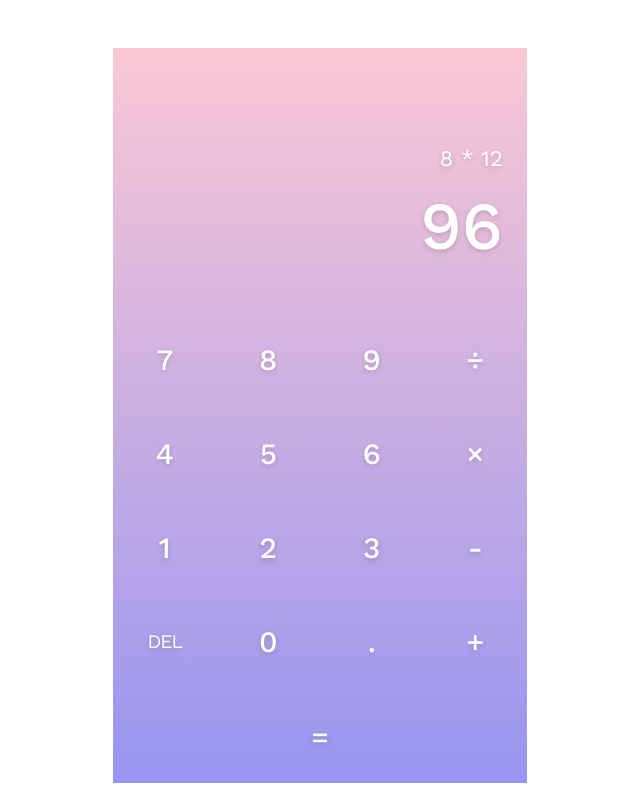
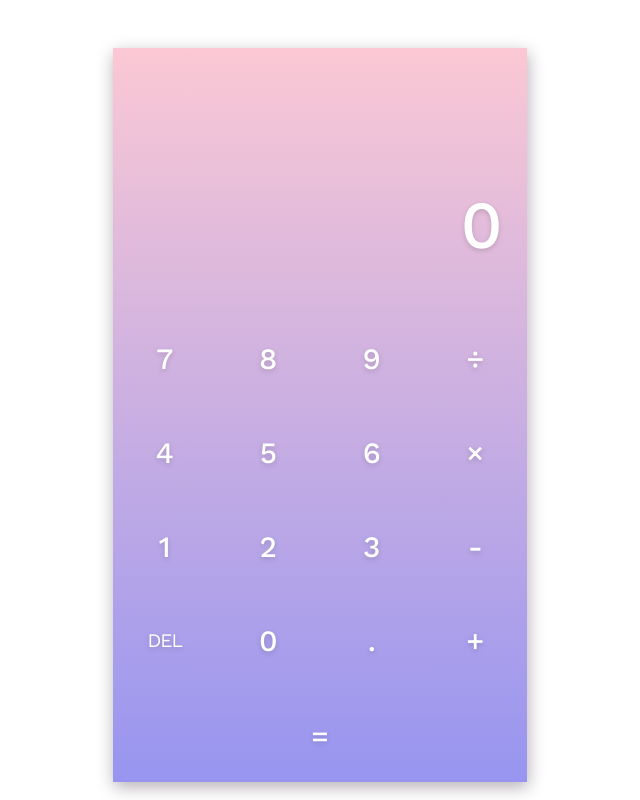
Before and after one commit to eina/calculator-fcc, a website: page src/index.html in a window 1280 px wide. Shown: the whole page, without its empty margins (320-960 px from the left). Drawn offline with nearby package versions, Linux system fonts and the light colour scheme; files that its build step writes are made by us from their sources.

Commit message:
updated design

```diff
--- a/src/index.html
+++ b/src/index.html
@@ -4,7 +4,7 @@
   <meta charset="UTF-8">
   <meta name="viewport" content="width=device-width, initial-scale=1">
 
-  <title>Wikipedia Viewer</title>
+  <title>Calculator</title>
 
   <!--stylesheets-->
   <link href="https://fonts.googleapis.com/css?family=Work+Sans:400,500" rel="stylesheet">
@@ -15,8 +15,8 @@
   <div class="container">
 
     <div class="display" id="display">
-      <p id="history">8 * 12</p>
-      <p id="sum">96</p>
+      <p id="history"></p>
+      <p id="sum">0</p>
     </div>
 
     <div class="buttons">
@@ -51,6 +51,7 @@
   </div><!-- end .container -->
 
   <!--javascript-->
+  <script src="https://cdnjs.cloudflare.com/ajax/libs/mathjs/3.9.2/math.min.js" type="text/javascript"></script>
   <!--<script src="dist/scripts/scripts.min.js" type="text/javascript"></script>-->
 </body>
 
--- a/src/styles/style.scss
+++ b/src/styles/style.scss
@@ -9,6 +9,7 @@ body {
 //Layout
 .container {
   background-image: linear-gradient(to top, #9795f0 0%, #fbc8d4 100%);
+  box-shadow: 1px 5px 16px 0px rgba(181,174,181,1);
   margin: 3em auto 0;
   min-width: 320px;
   max-width: 414px;
@@ -17,6 +18,7 @@ body {
   @media (max-height: 736px){
     margin-top: 0;
     min-height: 100vh;
+    box-shadow: none;
   }
 }
 
@@ -41,6 +43,10 @@ body {
     text-align: right;
   }
 
+  #history {
+    height: 1.45em;
+  }
+
   #sum {
     font-size: 3em;
     font-weight: 500;
@@ -60,6 +66,7 @@ body {
     font-weight: 500;
     text-align: center;
     text-shadow: 0px 2px 5px rgba(50,50,50, 0.2);
+    transition: all 0.3s ease-in;
 
     &:hover,
     &:focus {
```
Also changed, not shown: dist/index.html, dist/styles/style.css, dist/styles/style.min.css.
